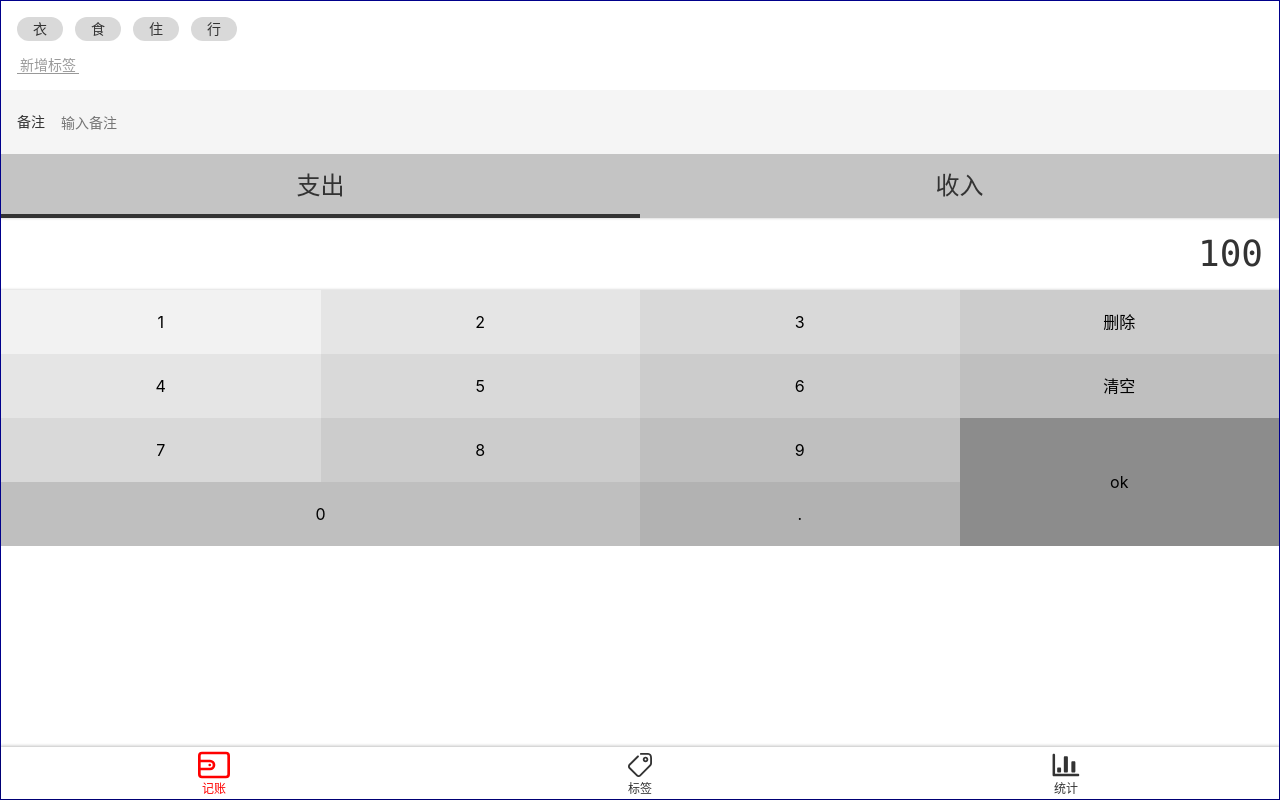
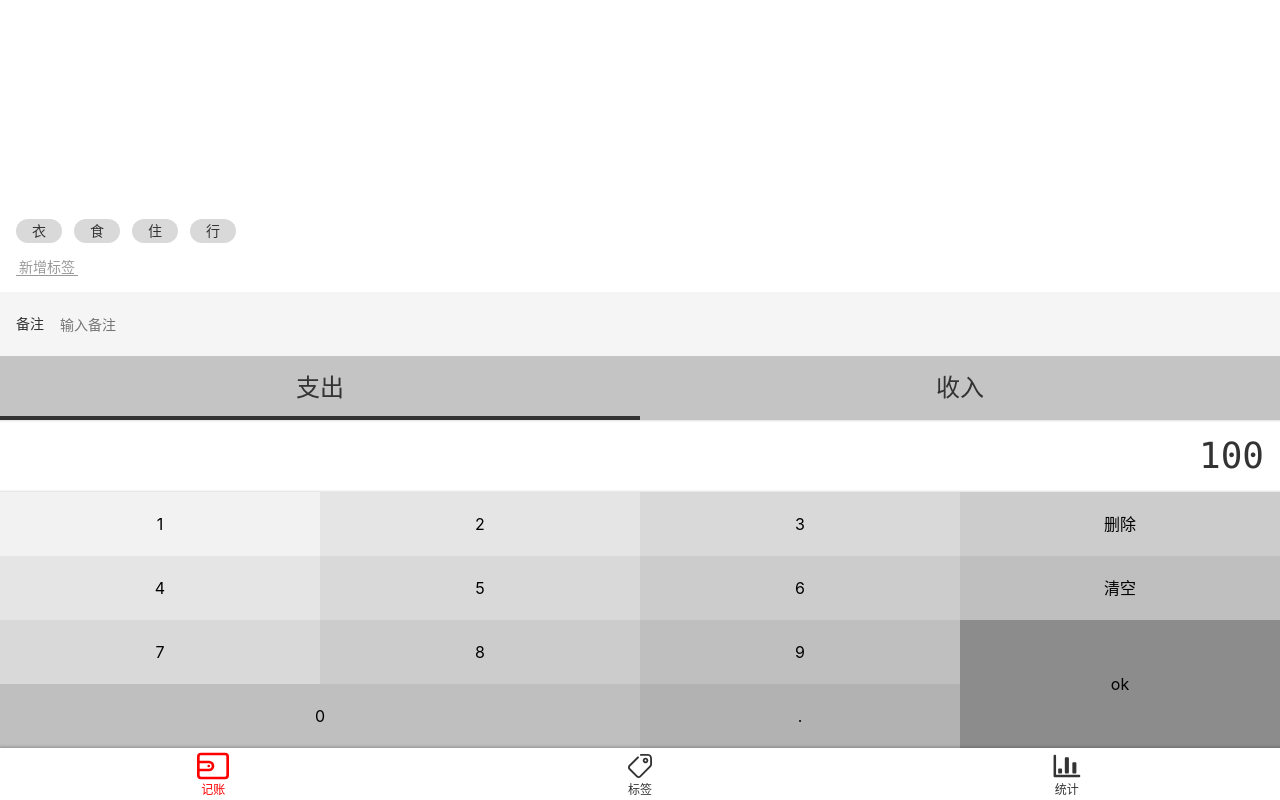
Before and after one commit to paixiaoxing1459/More-money, a Vue app: page /#/money in a window 1280 px wide. Built offline with nearby package versions, Linux system fonts and the light colour scheme.

Commit message:
大致完成 money 组件的 css 样式

```diff
--- a/src/components/Layout.vue
+++ b/src/components/Layout.vue
@@ -1,6 +1,6 @@
 <template>
-  <div class="nav-wrapper">
-    <div class="content">
+  <div class="nav-wrapper" >
+    <div class="content" :class=" classPrefix && `${classPrefix}-content` ">
       <!--   插槽，外面传进来东西就放到 <slot/> 中   -->
       <slot/>
     </div>
@@ -10,6 +10,7 @@
 
 <script lang="ts">
 export default {
+  props:['classPrefix'],
   name: 'Layout'
 };
 </script>
@@ -17,7 +18,6 @@
 
 <style lang="scss" scoped>
 .nav-wrapper {
-  border: 1px solid darkblue;
   display: flex;
   flex-direction: column;
   height: 100vh;
--- a/src/views/Money.vue
+++ b/src/views/Money.vue
@@ -1,29 +1,5 @@
 <template>
-  <Layout>
-    <div class="tags">
-      <ul class="current">
-        <li>衣</li>
-        <li>食</li>
-        <li>住</li>
-        <li>行</li>
-      </ul>
-      <div class="new">
-        <button>新增标签</button>
-      </div>
-    </div>
-    <div>
-      <label class="notes">
-        <span class="name">备注</span>
-        <!--   placeholder 是 input 的一个占位符     -->
-        <input type="text" placeholder="输入备注" />
-      </label>
-    </div>
-    <div>
-      <ul class="types">
-        <li class="selected">支出</li>
-        <li>收入</li>
-      </ul>
-    </div>
+  <Layout class-prefix="layout">
     <div class="numberPad">
       <div class="output">100</div>
       <div class="buttons">
@@ -43,6 +19,30 @@
         <button>.</button>
       </div>
     </div>
+    <div>
+      <ul class="types">
+        <li class="selected">支出</li>
+        <li>收入</li>
+      </ul>
+    </div>
+    <div>
+      <label class="notes">
+        <span class="name">备注</span>
+        <!--   placeholder 是 input 的一个占位符     -->
+        <input type="text" placeholder="输入备注" />
+      </label>
+    </div>
+    <div class="tags">
+      <div class="new">
+        <button>新增标签</button>
+      </div>
+      <ul class="current">
+        <li>衣</li>
+        <li>食</li>
+        <li>住</li>
+        <li>行</li>
+      </ul>
+    </div>
   </Layout>
 </template>
 
@@ -51,6 +51,13 @@
   name: "money",
 };
 </script>
+
+<style lang="scss">
+  .layout-content{
+    display: flex;
+    flex-direction: column-reverse;
+  }
+</style>
 
 <style lang="scss" scoped>
 @import "../assets/style/helper.scss";
@@ -157,12 +164,16 @@
   }
 }
 .tags {
+  flex-grow: 1;
   font-size: 14px;
   padding: 16px;
+  display: flex;
+  flex-direction: column-reverse;
 
   // 选择 tags 里面的current
   > .current {
     display: flex;
+    flex-wrap: wrap;
 
     > li {
       background: #d9d9d9;
@@ -173,6 +184,7 @@
       border-radius: $h/2;
       padding: 0 16px;
       margin-right: 12px;
+      margin-top: 4px;
     }
   }
   > .new {
```
